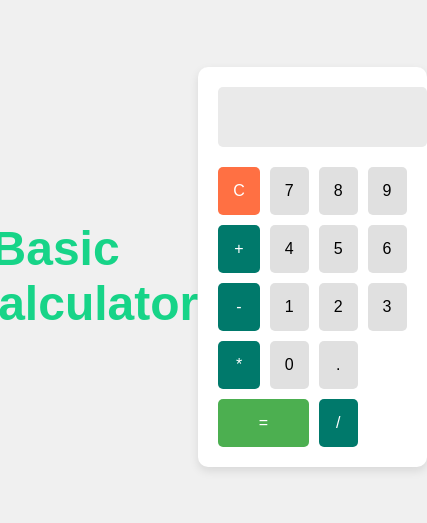
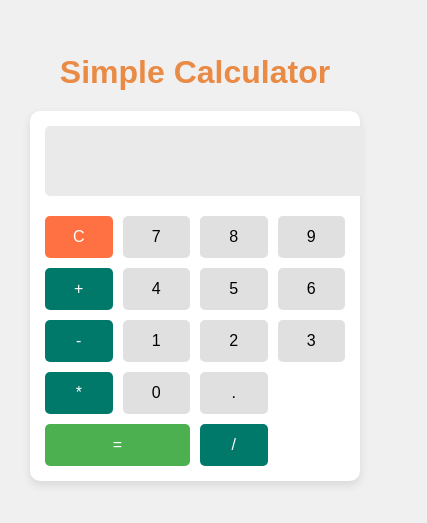
Before and after one commit to mupashirbare/simple-calculator, a plain HTML site: page index.html in a window 390 px wide. Shown: the part 155-678 px from the top of the page, 427 px wide, since content can reach past the window. Drawn offline with Linux system fonts and the light colour scheme.

Commit message:
ready to deploy

```diff
--- a/index.html
+++ b/index.html
@@ -3,28 +3,18 @@
 <head>
   <meta charset="UTF-8">
   <meta name="viewport" content="width=device-width, initial-scale=1.0">
-  <title>Basic Calculator</title>
+  <title>Simple Calculator</title>
   <!-- Link to external CSS -->
   <link rel="stylesheet" href="styles.css">
 </head>
 <body>
 
-  <h1 style=
-  "font-family: Arial, sans-serif;
-  font-size: 3rem;
-  color: #17d488;
-  margin-top: 50px;
-  "
-
-
-  >
-  >Basic Calculator
-
-
-  </h1>
+  <!-- Header Section -->
+  <header class="header">
+    <h1>Simple Calculator</h1>
+  </header>
 
   <!-- Calculator -->
-
   <div class="calculator">
     <input type="text" class="display" id="display" disabled>
     <div class="buttons">
--- a/styles.css
+++ b/styles.css
@@ -1,17 +1,33 @@
-/* External CSS for the Calculator */
-
+/* Body and General Styling */
 body {
   font-family: Arial, sans-serif;
   background-color: #f0f0f0;
   display: flex;
+  flex-direction: column;
   justify-content: center;
   align-items: center;
   height: 100vh;
   margin: 0;
+  padding: 0 10px;
+  box-sizing: border-box;
 }
 
+/* Header Styling */
+.header {
+  text-align: center;
+  margin-bottom: 20px;
+}
+
+.header h1 {
+  font-size: 2.5rem;
+  color: #e98a45;
+  margin: 0;
+}
+
+/* Calculator Styling */
 .calculator {
-    width: 220px;
+  width: 100%;
+  max-width: 300px;
   padding: 20px;
   background-color: #fff;
   border-radius: 10px;
@@ -20,12 +36,12 @@ body {
 
 .display {
   width: 100%;
-    height: 40px;
+  height: 50px;
   text-align: right;
   padding: 10px;
   margin-bottom: 20px;
   background-color: #eaeaea;
-    font-size: 1.2rem;
+  font-size: 1.5rem;
   border: none;
   border-radius: 5px;
 }
@@ -39,7 +55,7 @@ body {
 button {
   width: 100%;
   padding: 15px;
-    font-size: 1rem;
+  font-size: 1.2rem;
   cursor: pointer;
   border-radius: 5px;
   border: none;
@@ -65,8 +81,6 @@ body {
   color: white;
 }
 
-
-
 .clear:hover {
   background-color: #E64A19;
 }
@@ -80,3 +94,20 @@ body {
 .equal:hover {
   background-color: #388E3C;
 }
+
+/* Responsive Design */
+@media (max-width: 768px) {
+  .header h1 {
+    font-size: 2rem;
+  }
+
+  .calculator {
+    width: 100%;
+    padding: 15px;
+  }
+
+  button {
+    padding: 12px;
+    font-size: 1rem;
+  }
+}
```
Lines whose indentation alone changed are shown as unchanged.
